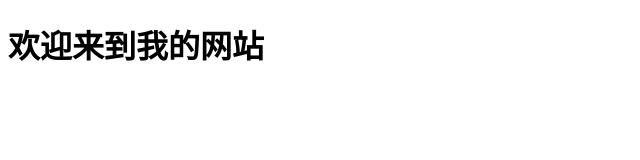
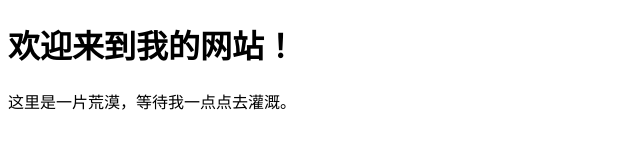
Before and after one commit to zzgreg/zzgreg.github.io, a plain HTML site: page index.html in a window 1280 px wide. Shown: the whole page, without its empty margins (0-640 px from the left). Drawn offline with Linux system fonts and the light colour scheme.

Commit message:
Update index.html

```diff
--- a/index.html
+++ b/index.html
@@ -5,6 +5,7 @@
 <title>实例</title>
 </head>
 <body>
-<h1 style- "text-align: center;">欢迎来到我的网站</h1>
+<h1 style- "text-align: center;">欢迎来到我的网站！</h1>
+  <p>这里是一片荒漠，等待我一点点去灌溉。</p>
 </body>
 </html>
```
